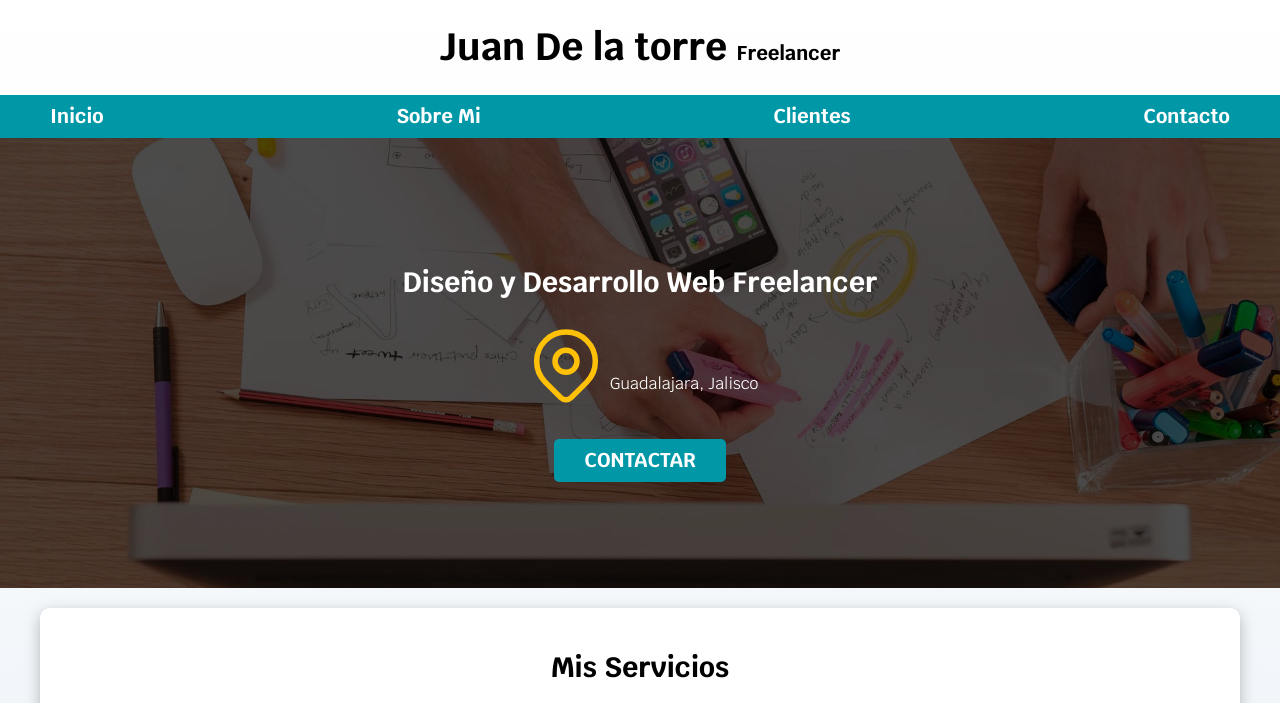
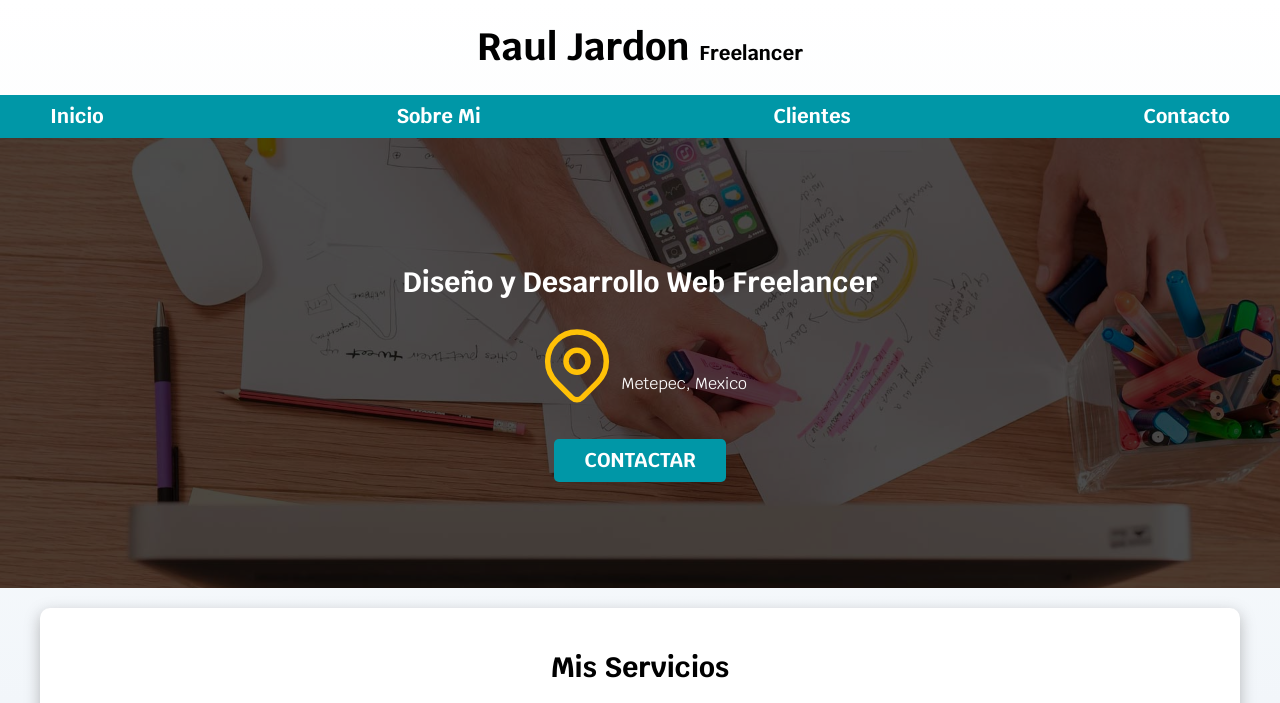
Before and after one commit to RuLo7132/FreeLancer-UTC, a plain HTML site: page index.html in a window 1280 px wide. Shown: the top 703 px of the page. Drawn offline with Linux system fonts and the light colour scheme.

Commit message:
Update index.html

```diff
--- a/index.html
+++ b/index.html
@@ -12,7 +12,7 @@
 </head>
 <body>
     <header>
-        <h1 class="titulo">Juan De la torre <span>Freelancer</span></h1>
+        <h1 class="titulo">Raul Jardon <span>Freelancer</span></h1>
     </header>
 
     <div class="nav-bg">
@@ -33,7 +33,7 @@
                     <circle cx="12" cy="11" r="3" />
                     <path d="M17.657 16.657L13.414 20.9a1.998 1.998 0 0 1 -2.827 0l-4.244-4.243a8 8 0 1 1 11.314 0z" />
                 </svg>
-                <p>Guadalajara, Jalisco</p>
+                <p>Metepec, Mexico</p>
             </div>
             <a class="boton" href="#">Contactar</a>
         </div> <!-- .contenido-hero -->
```
